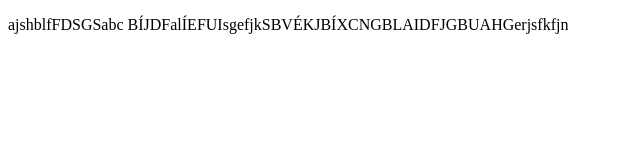
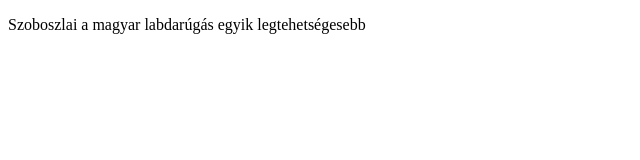
Before and after one commit to mentekoppany/Rajongoi9A-E, a plain HTML site: page Fooldal.html in a window 1280 px wide. Shown: the whole page, without its empty margins (0-640 px from the left). Drawn offline with Linux system fonts and the light colour scheme.

Commit message:
Update Fooldal.html

```diff
--- a/Fooldal.html
+++ b/Fooldal.html
@@ -6,6 +6,6 @@
     <title>Szoboszlai Dominik rajongói oldal</title>
 </head>
 <body>
-    <p>ajshblfFDSGSabc BÍJDFalÍEFUIsgefjkSBVÉKJBÍXCNGBLAIDFJGBUAHGerjsfkfjn</p>
+    <p>Szoboszlai a magyar labdarúgás egyik legtehetségesebb</p>
 </body>
 </html>
```
